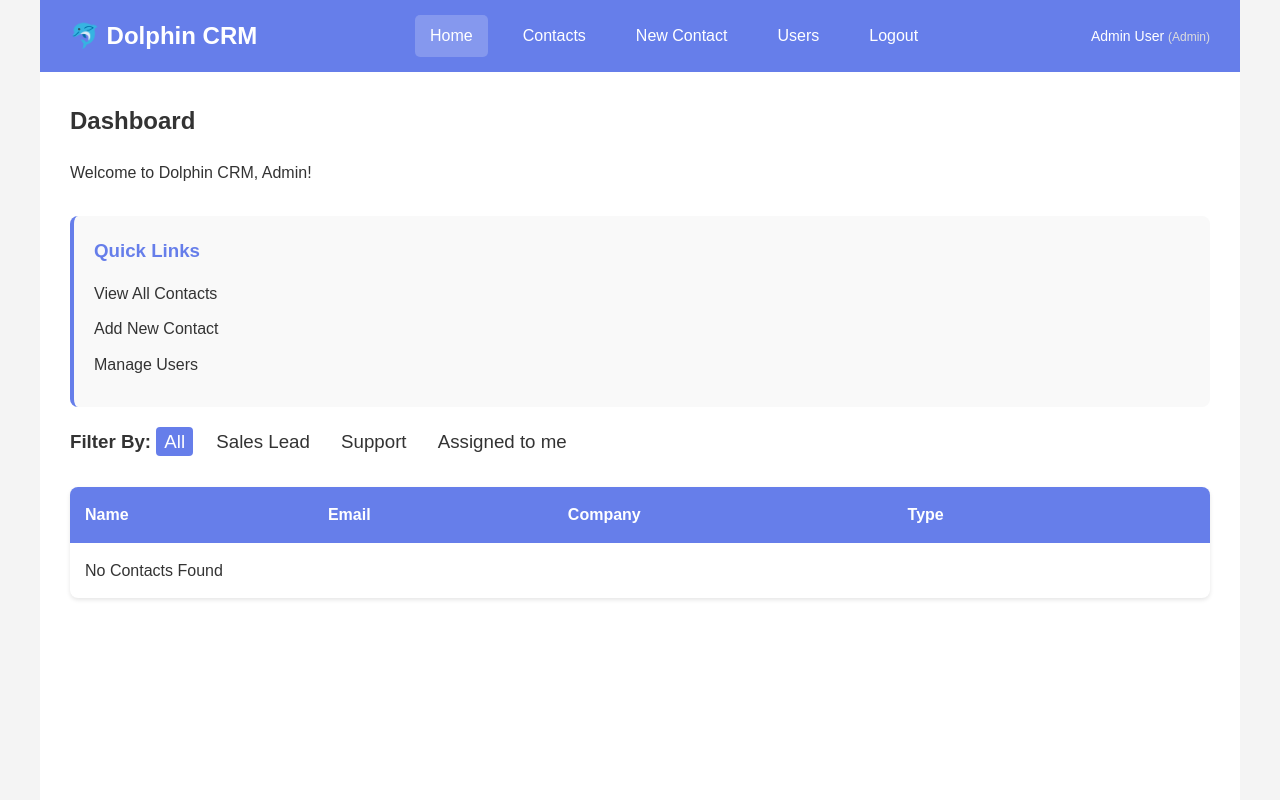
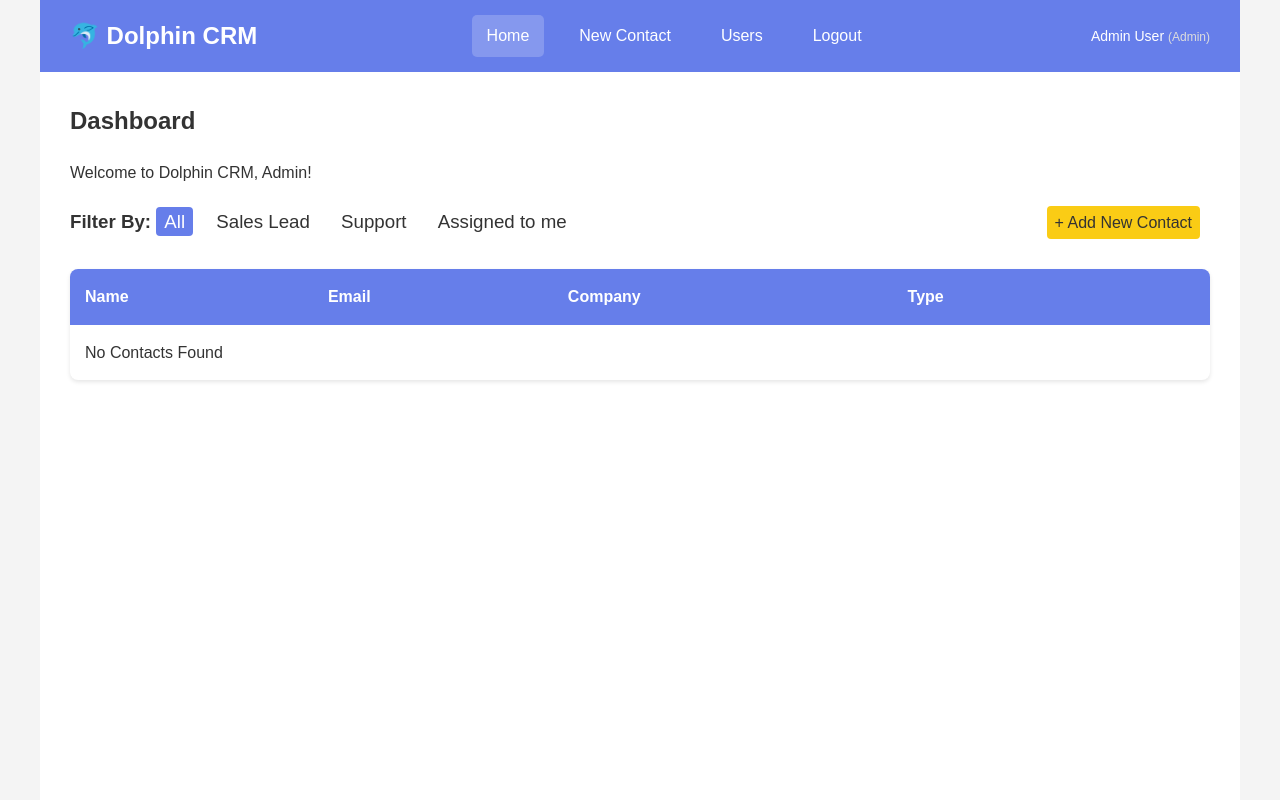
Before and after one commit to rommona2002-lang/-info2180-project2, a PHP site: page / in a window 1280 px wide. Run offline with PHP 8.4, Linux system fonts and the light colour scheme; a user stored in the database is signed in; data that the repository does not hold is empty.

Commit message:
Added edits to dashboard

```diff
--- a/css/styles.css
+++ b/css/styles.css
@@ -344,12 +344,10 @@ main h2 {
 
 /*Filter style*/
 .filters {
+    display: flex;
+    justify-content: space-between;
+    align-items: center;
     margin: 20px 0;
-}
-
-.filters-heading {
-    font-weight: 10;
-    margin-right: 10px;
 }
 
 .filters a {
--- a/index.php
+++ b/index.php
@@ -54,7 +54,6 @@ $contacts = $stmt->fetchAll(PDO::FETCH_ASSOC);
             </div>
             <nav>
                 <a href="index.php" class="active">Home</a>
-                <a href="contacts.php">Contacts</a>
                 <a href="new_contact.php">New Contact</a>
                 <?php if ($user_role === 'Admin'): ?>
                     <a href="users.php">Users</a>
@@ -72,19 +71,6 @@ $contacts = $stmt->fetchAll(PDO::FETCH_ASSOC);
             <h2>Dashboard</h2>
             <p>Welcome to Dolphin CRM, <?php echo htmlspecialchars($_SESSION['firstname']); ?>!</p>
 
-            <div class="dashboard-stats">
-                <div class="stat-card">
-                    <h3>Quick Links</h3>
-                    <ul>
-                        <li><a href="contacts.php">View All Contacts</a></li>
-                        <li><a href="new_contact.php">Add New Contact</a></li>
-                        <?php if ($user_role === 'Admin'): ?>
-                            <li><a href="users.php">Manage Users</a></li>
-                        <?php endif; ?>
-                    </ul>
-                </div>
-            </div>
-
             <!Filter>
             <div class="filters">
                 <h3>
@@ -94,6 +80,8 @@ $contacts = $stmt->fetchAll(PDO::FETCH_ASSOC);
                     <a href="index.php?filter=support" class="<?= $filter === 'support' ? 'active' : '' ?>">Support</a>
                     <a href="index.php?filter=assigned" class="<?= $filter === 'assigned' ? 'active' : '' ?>">Assigned to me</a>
                 </h3>
+
+                <a href="new_contact.php" class="btn-switch">+ Add New Contact</a>
             </div>
 
             <!Contact Table>
```
